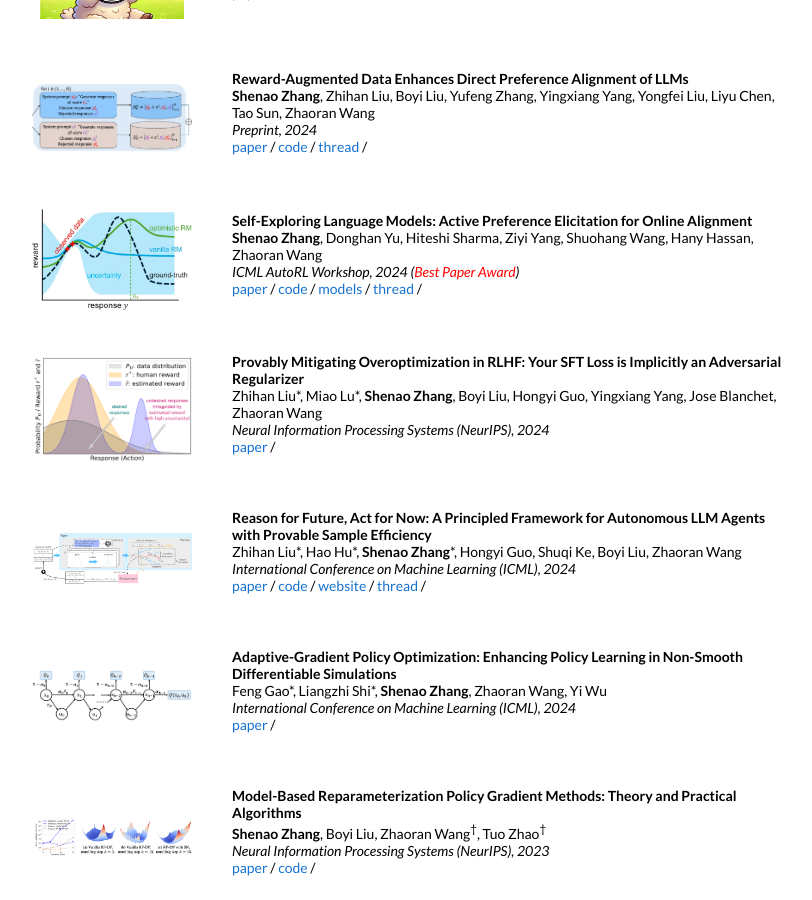
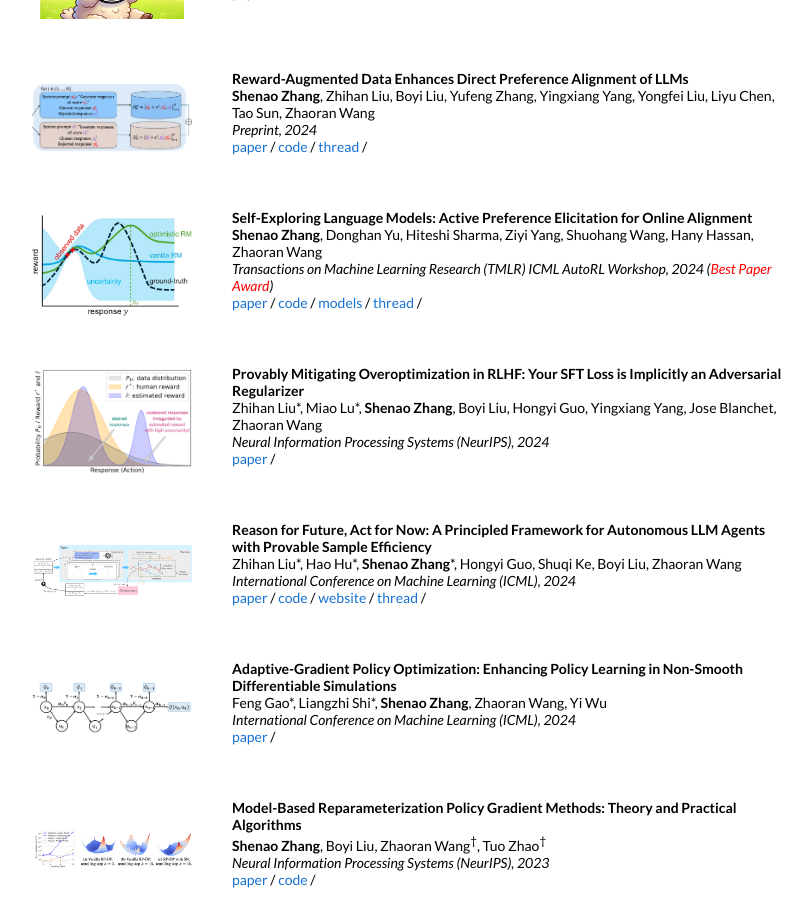
Before and after one commit to shenao-zhang/shenao-zhang.github.io, a Jekyll site: the page built from _posts/2024-12-25-oreo.markdown, in a window 1280 px wide and 900 px high, scrolled down 583 px. Shown: the whole window, without its empty margins (228-1040 px from the left). Built offline with Jekyll 4.4.1, drawn with Linux system fonts in a browser that asks for light colours.

Commit message:
Update 2024-06-06-selm.markdown

```diff
--- a/_posts/2024-06-06-selm.markdown
+++ b/_posts/2024-06-06-selm.markdown
@@ -6,7 +6,8 @@ image: /images/selm.jpg
 categories: research
 author: "Shenao Zhang"
 authors: "<strong>Shenao Zhang</strong>, Donghan Yu, Hiteshi Sharma, Ziyi Yang, Shuohang Wang, Hany Hassan, Zhaoran Wang"
-venue: "ICML AutoRL Workshop, 2024 (<span style='color: red;'>Best Paper Award</span>)"
+venue: "Transactions on Machine Learning Research (TMLR)
+ICML AutoRL Workshop, 2024 (<span style='color: red;'>Best Paper Award</span>)"
 arxiv: https://arxiv.org/abs/2405.19332
 code: https://github.com/shenao-zhang/SELM
 thread: https://twitter.com/ShenaoZhang/status/1796271110104740009
```
